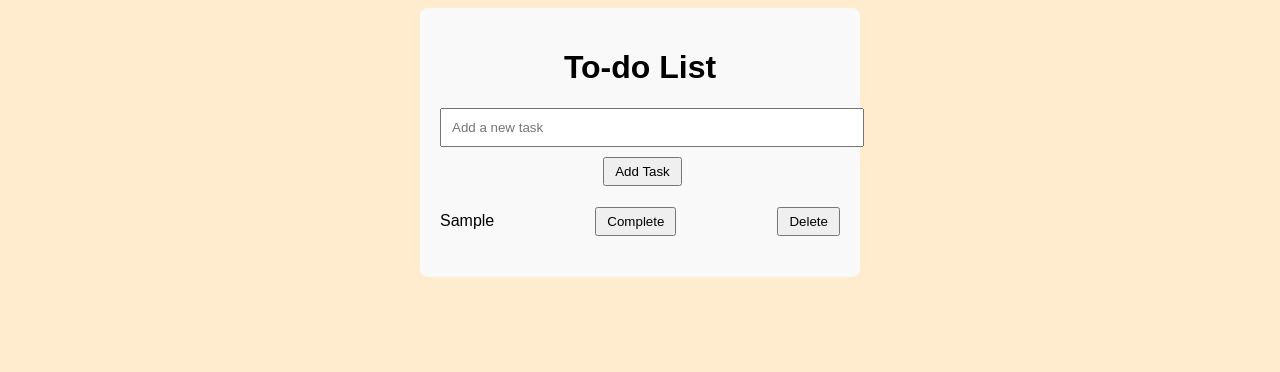
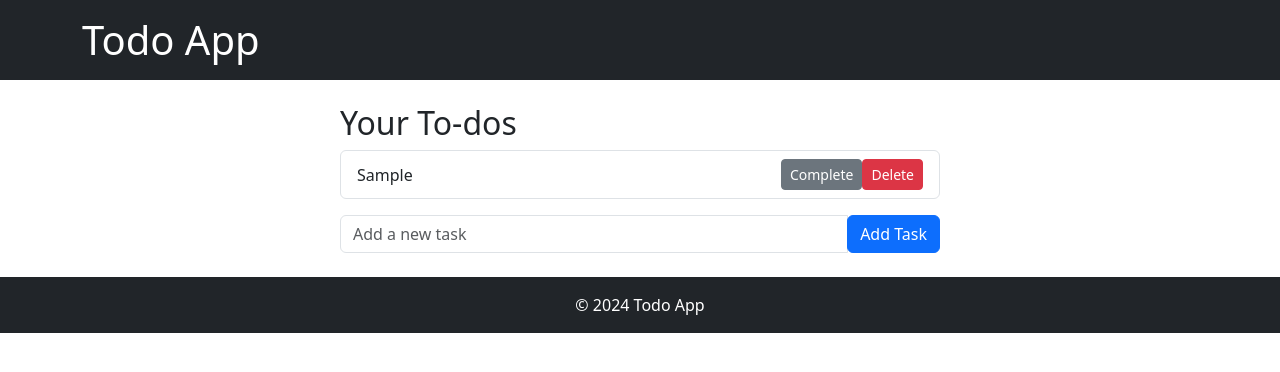
Before and after one commit to b7birale/vue-todo-app, a Vue app: page / in a window 1280 px wide. Both pictures are taken after typing "Sample" into the empty fields and a click on the button "Add Task". Shown: the top 372 px of the page. Built offline with nearby package versions, Linux system fonts and the light colour scheme.

Commit message:
Layout, header and footer

```diff
--- a/src/App.vue
+++ b/src/App.vue
@@ -1,26 +1,50 @@
 <template>
+  <AppLayout>
+    <!-- Itt a to-do list tartalma, amit korábban az App.vue-ba tettünk -->
     <div class="todo-app">
-    <h1>To-do List</h1>
-    <input v-model="newTodo" placeholder="Add a new task" @keyup.enter="addTodo" />
-    <button @click="addTodo">Add Task</button>
-    <ul>
-      <li v-for="(todo, index) in todos" :key="index">
+      <h2>Your To-dos</h2>
+      <ul class="list-group">
+        <li
+          class="list-group-item d-flex justify-content-between align-items-center"
+          v-for="(todo, index) in todos"
+          :key="index"
+        >
           <span :style="{ textDecoration: todo.completed ? 'line-through' : 'none' }">
             {{ todo.text }}
           </span>
-        <button @click="toggleTodo(index)">
+          <div>
+            <button class="btn btn-secondary btn-sm" @click="toggleTodo(index)">
               {{ todo.completed ? 'Undo' : 'Complete' }}
             </button>
-        <button @click="removeTodo(index)">Delete</button>
+            <button class="btn btn-danger btn-sm" @click="removeTodo(index)">Delete</button>
+          </div>
         </li>
       </ul>
+      <div class="input-group mt-3">
+        <input
+          v-model="newTodo"
+          type="text"
+          class="form-control"
+          placeholder="Add a new task"
+          @keyup.enter="addTodo"
+        />
+        <div class="input-group-append">
+          <button class="btn btn-primary" @click="addTodo">Add Task</button>
         </div>
+      </div>
+    </div>
+  </AppLayout>
 </template>
 
 <script>
+import AppLayout from './components/AppLayout.vue';
 import { ref } from 'vue';
 
 export default {
+  name: "App",
+  components: {
+    AppLayout,
+  },
   setup() {
     const todos = ref([]);
     const newTodo = ref('');
@@ -45,32 +69,15 @@ export default {
       newTodo,
       addTodo,
       removeTodo,
-      toggleTodo
+      toggleTodo,
     };
-  }
+  },
 };
 </script>
 
 <style scoped>
 .todo-app {
-  max-width: 400px;
+  max-width: 600px;
   margin: 0 auto;
-  padding: 20px;
-  background-color: #f9f9f9;
-  border-radius: 8px;
-}
-input {
-  width: 100%;
-  padding: 10px;
-  margin-bottom: 10px;
-}
-ul {
-  list-style: none;
-  padding: 0;
-}
-li {
-  display: flex;
-  justify-content: space-between;
-  padding: 5px 0;
 }
 </style>
--- /dev/null
+++ b/src/components/AppFooter.vue
@@ -0,0 +1,19 @@
+<template>
+  <footer class="bg-dark text-white text-center py-3">
+    <div class="container">
+      <p>&copy; 2024 Todo App</p>
+    </div>
+  </footer>
+</template>
+
+<script>
+export default {
+  name: "AppFooter",
+};
+</script>
+
+<style scoped>
+p {
+  margin: 0;
+}
+</style>
--- /dev/null
+++ b/src/components/AppHeader.vue
@@ -0,0 +1,19 @@
+<template>
+  <header class="bg-dark text-white py-3">
+    <div class="container">
+      <h1>Todo App</h1>
+    </div>
+  </header>
+</template>
+
+<script>
+export default {
+  name: "AppHeader",
+};
+</script>
+
+<style scoped>
+h1 {
+  margin: 0;
+}
+</style>
--- /dev/null
+++ b/src/components/AppLayout.vue
@@ -0,0 +1,22 @@
+<template>
+  <div>
+    <AppHeader />
+    <main class="container py-4">
+      <slot></slot>
+    </main>
+    <AppFooter />
+  </div>
+</template>
+
+<script>
+import AppHeader from './AppHeader.vue';
+import AppFooter from './AppFooter.vue';
+
+export default {
+  name: "AppLayout",
+  components: {
+    AppHeader,
+    AppFooter,
+  },
+};
+</script>
--- a/src/main.js
+++ b/src/main.js
@@ -1,5 +1,6 @@
 import { createApp } from 'vue';
 import App from './App.vue'; // A fő Vue komponens betöltése
-import './assets/styles.css'; // CSS betöltése
+//import './assets/styles.css'; // CSS betöltése
+import 'bootstrap/dist/css/bootstrap.min.css'; //Bootstrap betöltése
 
 createApp(App).mount('#app');
```
Lines whose indentation alone changed are shown as unchanged.
